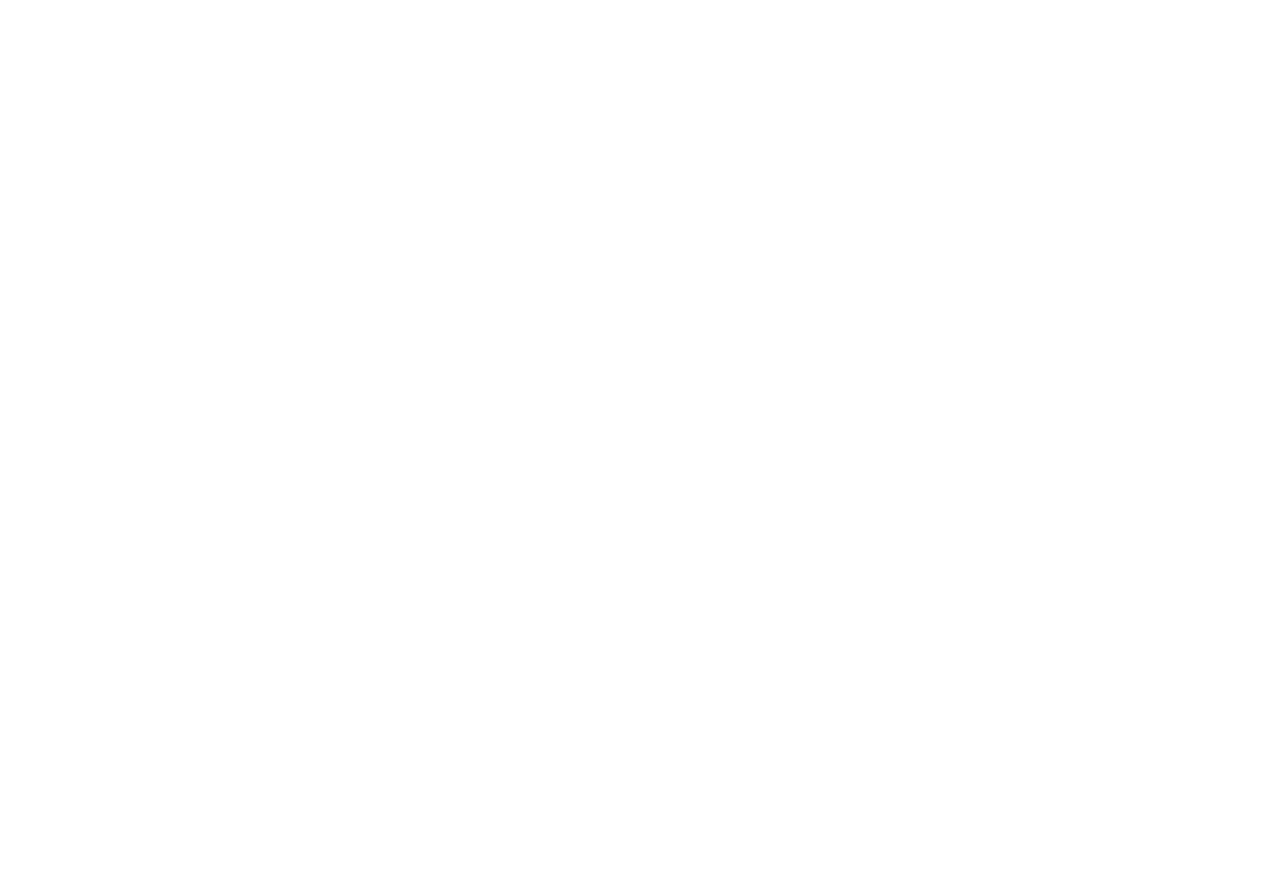
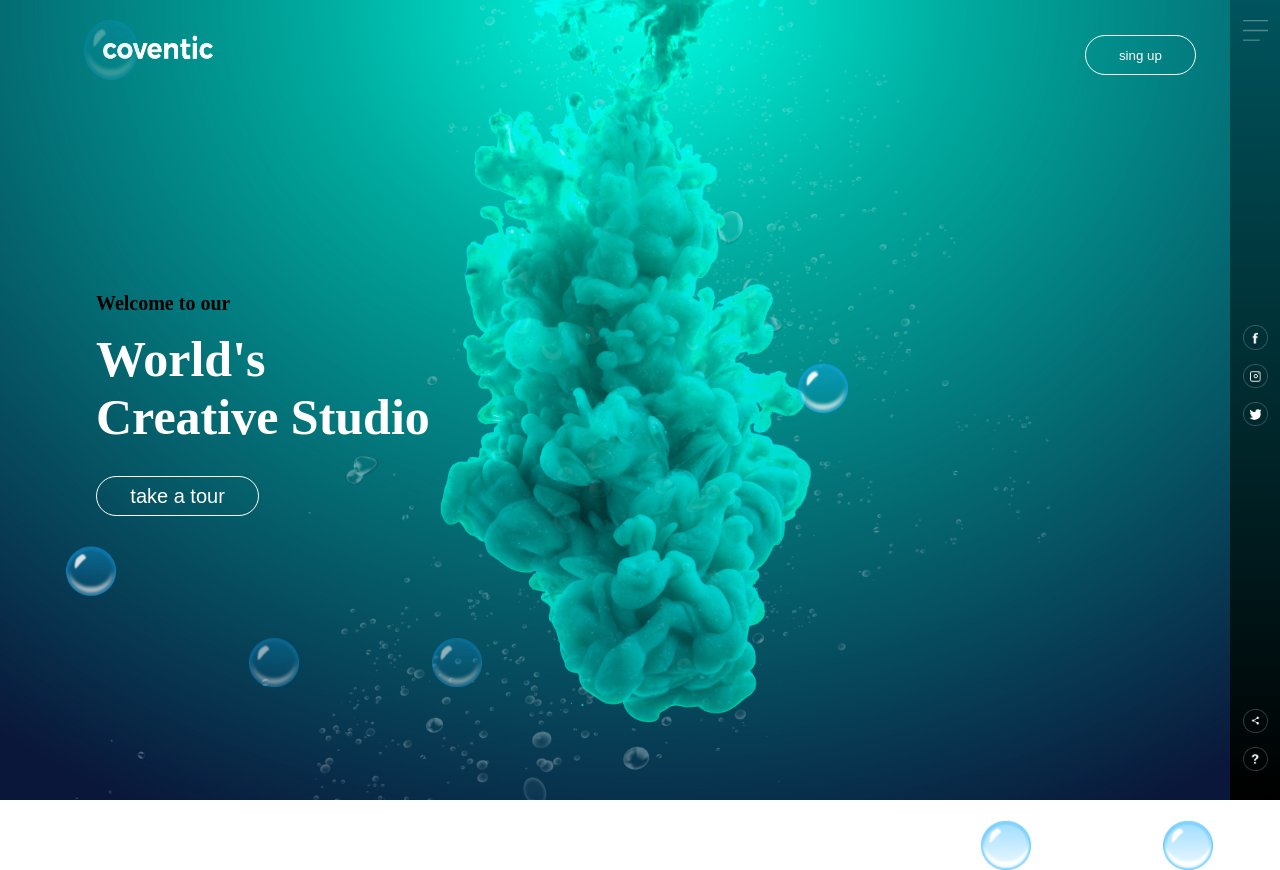
Before and after one commit to abdulaziz899/animation-01, a plain HTML site: page index.html in a window 1280 px wide. Before the commit the page ends 800 px from the top, so only its background shows below. Drawn offline with Linux system fonts and the light colour scheme.

Commit message:
complete

```diff
--- a/index.html
+++ b/index.html
@@ -7,6 +7,42 @@
     <link rel="stylesheet" href="style.css">
 </head>
 <body>
+    <div class="container">
 
+         <div class="navbar">
+             <img src="images/logo.png" alt="" class="logo-1">
+           <div class="but">
+             <button > <a href="http://facebook.com" target="_blank"> sing up</a></button>
+            </div>
+         </div>
+        <div class="mid">
+            <h4>Welcome to our</h4>
+            <h1>world's <br> creative studio</h1>
+            <button>take a tour</button>
+        </div>
+        <div class="side-bar">
+          <img class="menu" src="images/menu.png" alt="">
+          <div class="social-1">
+              <img src="images/fb.png" alt="">
+              <img src="images/ig.png" alt="">
+              <img src="images/tw.png" alt="">
+          </div>
+          <div class="social-2">
+            <img src="images/share.png" alt="">
+            <img src="images/info.png" alt="">
+
+        </div>
+        </div>
+        <div class="bubbol">
+
+            <img src="images/bubble.png" alt="">
+            <img src="images/bubble.png" alt="">
+            <img src="images/bubble.png" alt="">
+            <img src="images/bubble.png" alt="">
+            <img src="images/bubble.png" alt="">
+            <img src="images/bubble.png" alt="">
+            <img src="images/bubble.png" alt="">
+        </div>
+    </div>
 </body>
 </html>
--- a/style.css
+++ b/style.css
@@ -0,0 +1,190 @@
+*{
+    padding: 0px;
+    margin: 0px;
+    box-sizing: border-box;
+
+}
+
+.container{
+    width: 100%;
+    height: 100vh;
+    background-image: url('images/background.png');
+    background-size: cover;
+    background-position: center;
+
+}
+.navbar img{
+    width: 130px;
+    height: 60px;
+    cursor: pointer;
+
+
+}
+.navbar{
+    width: 90%;
+    margin: 0px auto;
+    justify-content: space-between;
+
+    padding: 20px;
+    display: flex;
+}
+
+
+.navbar button{
+  width:100%;
+  height: 40px;
+  color: #fbfcfd;
+  border-radius: 20px;
+  background: transparent;
+  outline: none;
+  border: 1px solid white;
+  cursor: pointer;
+  margin-top: 15px;
+
+}
+.but{
+    width: 10%;
+
+}
+.but a{
+    text-decoration: none;
+    color: white;
+    color: white;
+}
+.mid{
+    width:85%;
+    margin:0px auto;
+    margin-top: 15%;
+}
+.mid h4{
+
+  font-size: 20px;
+    }
+
+.mid h1{
+    font-weight: bold;
+    color: white;
+    font-size: 50px;
+    text-transform: capitalize;
+    padding-top: 15px;
+    padding-bottom: 30px;
+}
+
+.mid button{
+    width: 15%;
+    height: 40px;
+    border-radius: 20px;
+    background: transparent;
+    outline: none;
+    border: 1px solid white;
+    cursor: pointer;
+    color: white;
+    font-size: 20px;
+    transition: .5s;
+
+}
+.mid button:hover{
+    transform:scale(.8) ;
+    background-color: violet;
+
+}
+.side-bar{
+    width: 50px;
+    height: 100vh;
+    position: absolute;
+    background: linear-gradient(#00545d,#000);
+    right: 0px;
+    top: 0px;
+}
+.menu{
+    display: block;
+    width: 25px;
+    cursor: pointer;
+    margin: 20px auto 0;
+}
+.social-1 img{
+width: 25px;
+margin: 5px auto;
+}
+.social-1{
+  width: 50px;
+position: absolute;
+text-align: center;
+top: 40%;
+}
+.social-2{
+    width: 50px;
+   position: absolute;
+   text-align: center;
+   bottom: 20px;
+  }
+.social-2 img{
+    width: 25px;
+    margin: 5px auto;
+    }
+    .bubbol{
+  width: 100%;
+  display: flex;
+  align-items: center;
+  justify-content: space-around;
+  position: absolute;
+  bottom: -70px;
+  animation-play-state: running;
+
+
+    }
+    .bubbol img{
+  width: 50px;
+  animation-name: bubbol;
+  animation-duration: 7s;
+  animation-iteration-count: infinite;
+  animation-timing-function: linear;
+  animation-direction: alternate;
+
+    }
+    @keyframes bubbol{
+        0%{
+            transform: translateY(0);
+        opacity: 0;
+        }
+        50%{
+
+            opacity:1;
+        }
+       70%{
+
+        opacity: 1;
+        }
+        100%{
+            transform: translateY(-80vh);
+        opacity: 0;
+        }
+    }
+    .bubbol img:nth-child(1)
+    {
+        animation-delay: 2s;
+    }
+    .bubbol img:nth-child(2)
+    {
+        animation-delay: 1s;
+    }
+    .bubbol img:nth-child(3)
+    {
+        animation-delay: 3s;
+    }
+    .bubbol img:nth-child(4)
+    {
+        animation-delay: 5s;
+    }
+    .bubbol img:nth-child(2)
+    {
+        animation-delay: 3s;
+    }
+    .bubbol img:nth-child(6)
+    {
+        animation-delay: 6s;
+    }
+    .bubbol img:nth-child(7)
+    {
+        animation-delay: 7s;
+    }
```
